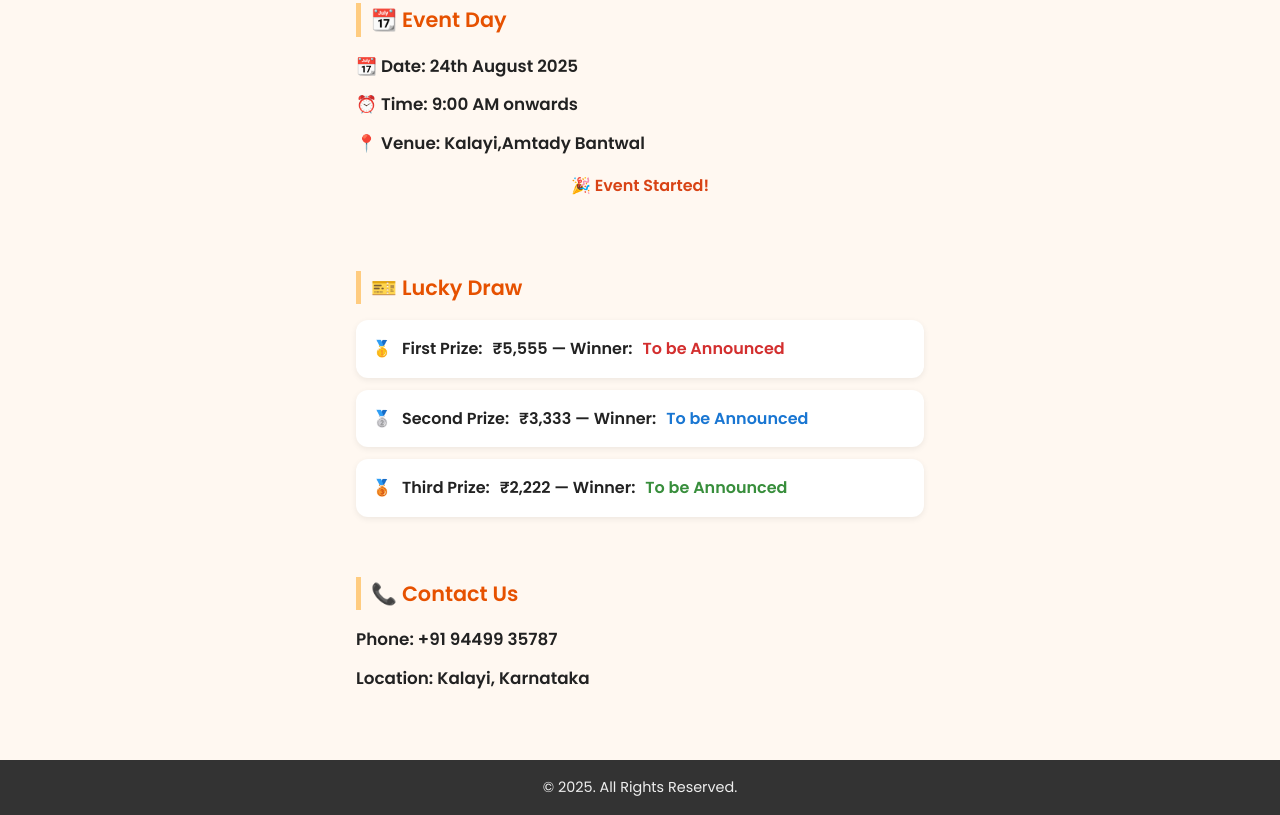
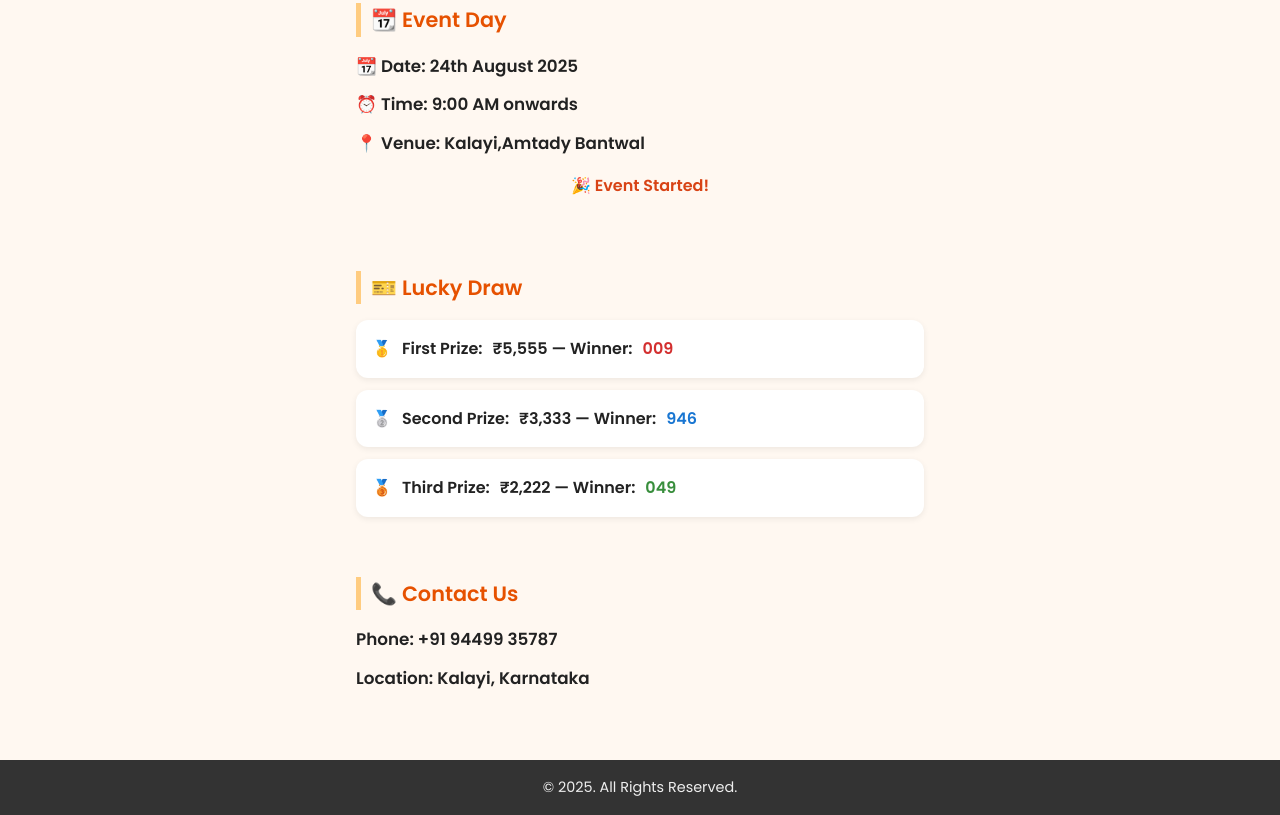
Before and after one commit to shrinidhikulal25/kalai_kesardagobbu, a plain HTML site: page index.html in a window 1280 px wide. Shown: the part 1411-2226 px from the top of the page. Drawn offline with nearby package versions, Linux system fonts and the light colour scheme; a web font is replaced by a local one.

Commit message:
index.html

```diff
--- a/index.html
+++ b/index.html
@@ -69,9 +69,9 @@
   <section id="contact">
   <h2 style="margin-top: 1.5rem;">🎫 Lucky Draw</h2>
   <ul>
-  <li>🥇 <strong>First Prize:</strong> ₹5,555 — Winner: <span style="color: #d32f2f; font-weight: bold;">To be Announced</span></li>
-  <li>🥈 <strong>Second Prize:</strong> ₹3,333 — Winner: <span style="color: #1976d2; font-weight: bold;">To be Announced</span></li>
-  <li>🥉 <strong>Third Prize:</strong> ₹2,222 — Winner: <span style="color: #388e3c; font-weight: bold;">To be Announced</span></li>
+  <li>🥇 <strong>First Prize:</strong> ₹5,555 — Winner: <span style="color: #d32f2f; font-weight: bold;">009</span></li>
+  <li>🥈 <strong>Second Prize:</strong> ₹3,333 — Winner: <span style="color: #1976d2; font-weight: bold;">946</span></li>
+  <li>🥉 <strong>Third Prize:</strong> ₹2,222 — Winner: <span style="color: #388e3c; font-weight: bold;">049</span></li>
   </ul>
   </section>
 
```
